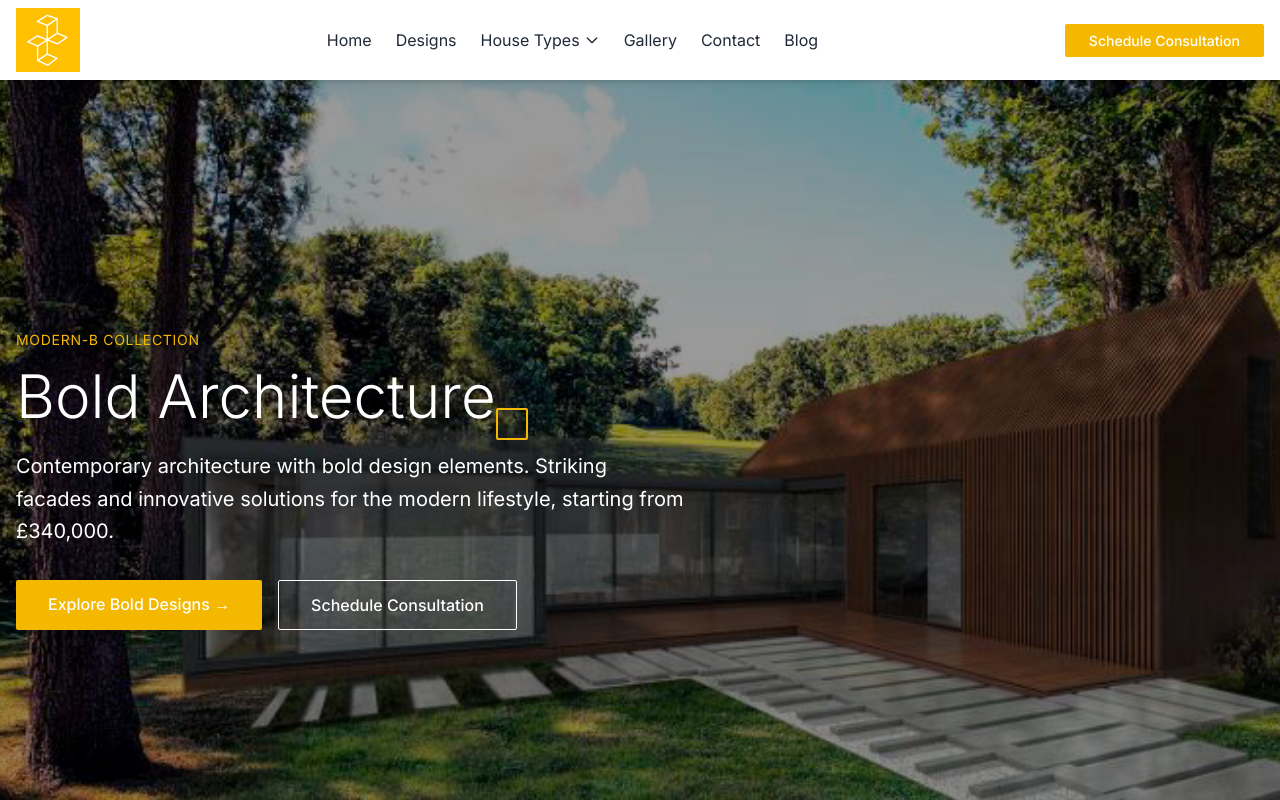
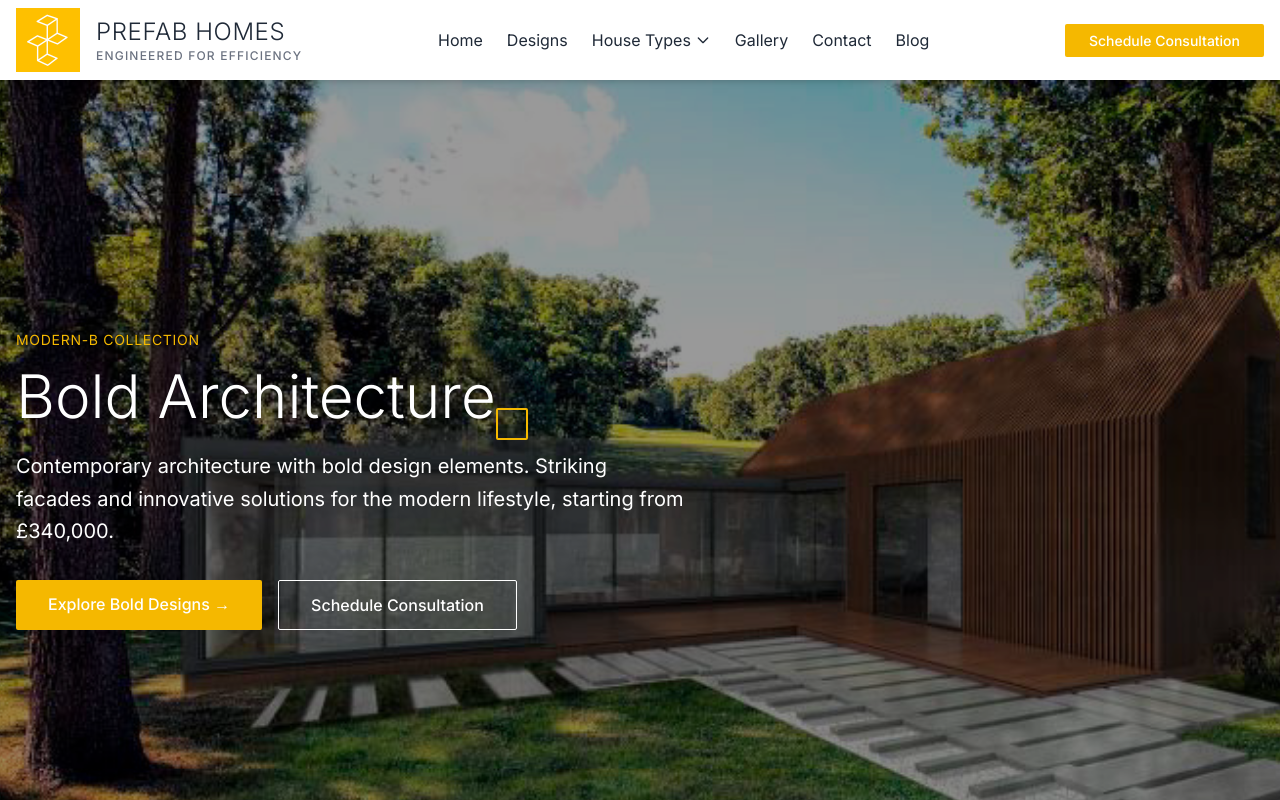
Before and after one commit to diggy98/prefab, a React (Vite) app: page /modern-b in a window 1280 px wide. Shown: the top 800 px of the page. Built offline with nearby package versions, Linux system fonts and the light colour scheme.

Commit message:
Add professional Prefab Homes text to logo

```diff
--- a/src/components/Header.tsx
+++ b/src/components/Header.tsx
@@ -32,12 +32,20 @@ const Header: React.FC = () => {
     <header className={`fixed top-0 left-0 right-0 z-50 transition-all duration-300 ${scrolled || !isHomePage ? 'bg-white shadow-md py-2' : 'bg-transparent py-4'}`}>
       <div className="container mx-auto px-4 flex items-center justify-between">
         <div className="flex items-center">
-          <Link to="/" className="flex items-center">
+          <Link to="/" className="flex items-center group">
             <img
               src="/sharp_logo_high_res.png"
               alt="Prefab Homes Logo"
-              className="h-16 w-auto"
+              className="h-16 w-auto mr-4"
             />
+            <div className="flex flex-col">
+              <span className={`text-2xl font-light tracking-wide transition-colors duration-200 ${textColor} group-hover:text-primary`}>
+                PREFAB HOMES
+              </span>
+              <span className={`text-xs uppercase tracking-widest font-medium transition-colors duration-200 ${isHomePage && !scrolled ? 'text-white/80' : 'text-gray-500'} group-hover:text-primary`}>
+                Engineered for Efficiency
+              </span>
+            </div>
           </Link>
         </div>
 
```
